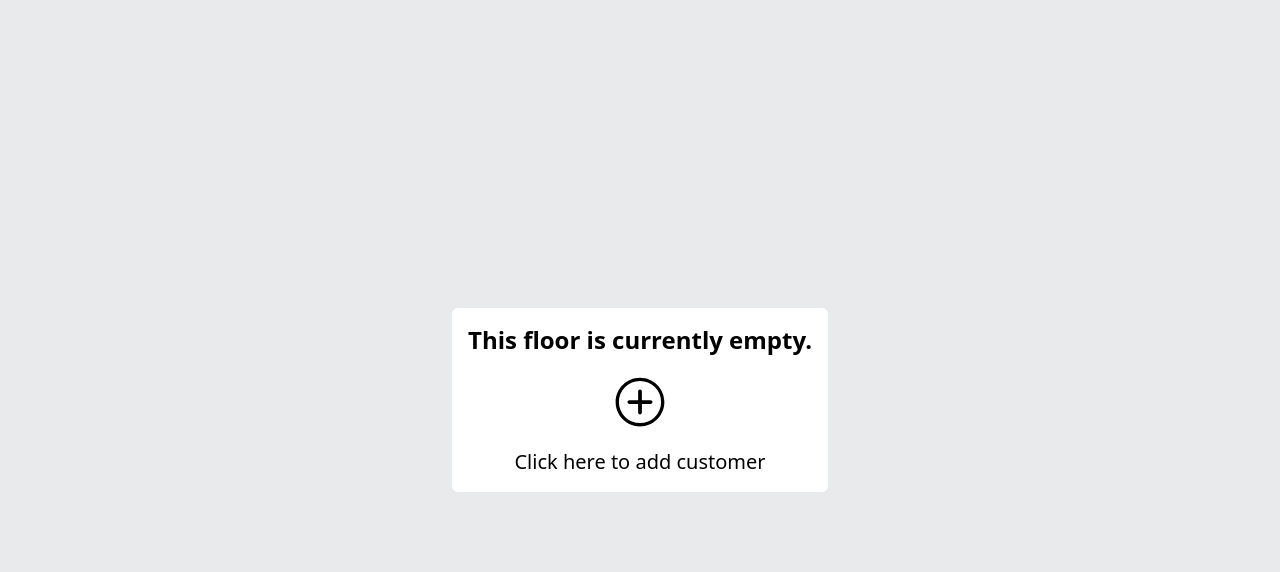
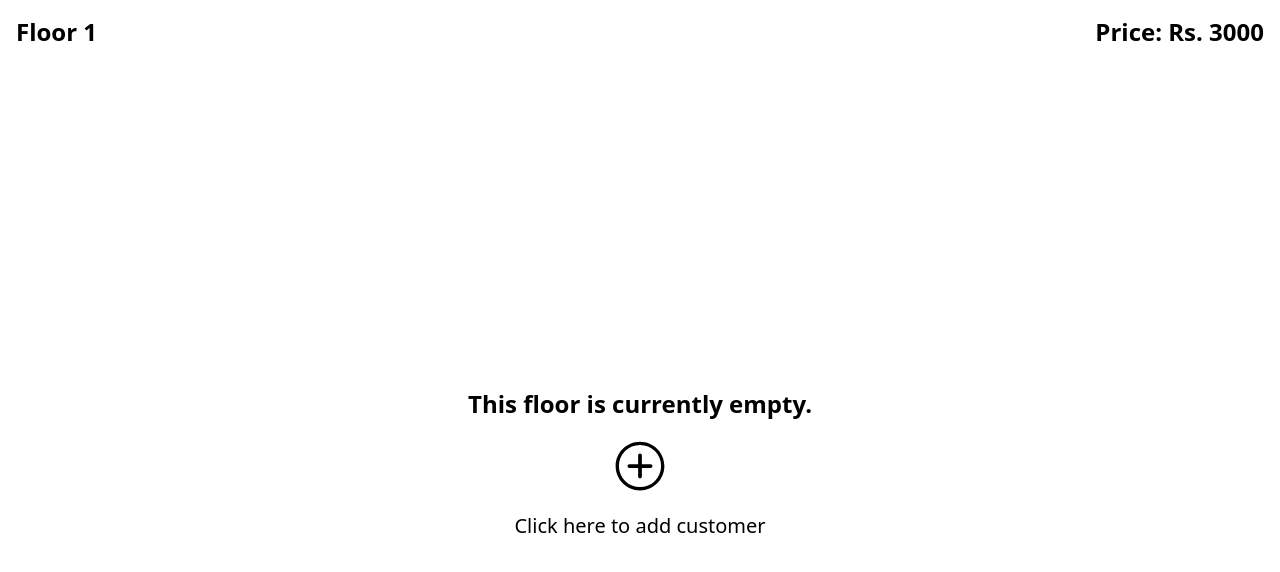
Before and after one commit to asmitashrestha/Rent-Management-System, a React (Vite) app in the folder frontend/: page /test in a window 1280 px wide. Shown: the top 572 px of the page. Built offline with nearby package versions, Linux system fonts and the light colour scheme.

Commit message:
Add Floor page for customer

```diff
--- a/frontend/src/App.tsx
+++ b/frontend/src/App.tsx
@@ -11,6 +11,9 @@ import BillDetails from "./components/BillDetails";
 import Floor from "./components/Floor";
 
 import EmptyFloorCard from "./components/floors/EmptyFloorCard";
+import CustomerComponent from "./components/CustomerComponent";
+import FloorHeader from "./components/floors/FloorHeader";
+import FloorPage from "./components/floors/FloorPage";
 
 const App = () => {
   function handleClick(): void {
@@ -32,7 +35,7 @@ const App = () => {
         <Route path="/floor-details/:id" element={<FloorDetails />} />
         <Route path="/customer-details" element={<CustomerDetails />} />
         <Route path="/bill-details" element={<BillDetails />} />
-        <Route path="/test" element={<EmptyFloorCard />} />
+        <Route path="/test" element={<FloorPage />} />
         <Route
           path="/floor-collection"
           element={<Floor number={1} onClick={handleClick} />}
--- /dev/null
+++ b/frontend/src/components/CustomerComponent.tsx
@@ -0,0 +1,37 @@
+import { FaUserCircle } from "react-icons/fa";
+const CustomerComponent = () => {
+  return (
+    <div className="flex flex-col items-center justify-center bg-white h-screen">
+      <div className="flex flex-col bg-white p-4 rounded-md">
+        <div className="flex flex-col items-center gap-2 my-2">
+          <div className="text-8xl">
+            <FaUserCircle />
+          </div>
+          <p className="font-medium text-2xl">User Name</p>
+          <p className="text-xl">Moved in: </p>
+        </div>
+
+        <div>
+          <p className="font-medium text-lg my-1">Customer Status</p>
+          <div className="flex flex-row gap-2">
+            <div className="border-2 border-black rounded-md text-center px-4 py-2 bg-coffee text-white">
+              <p className="text-lg font-medium ">Bill Amount</p>
+              <p className="font-medium">Rs. 100</p>
+            </div>
+            <div className="border-2 border-black rounded-md text-center px-4 py-2 bg-coffee text-white">
+              <p className="text-lg font-medium">Paid Amount</p>
+              <p className="font-medium">Rs. 100</p>
+            </div>
+          </div>
+        </div>
+
+        <div className="border-2 border-black rounded-md text-center px-4 py-2 my-2 bg-coffee text-white">
+          <p className="text-lg font-medium ">Remaining</p>
+          <p className="font-medium">Rs. 100</p>
+        </div>
+      </div>
+    </div>
+  );
+};
+
+export default CustomerComponent;
--- a/frontend/src/components/floors/EmptyFloorCard.tsx
+++ b/frontend/src/components/floors/EmptyFloorCard.tsx
@@ -2,7 +2,7 @@ import { IoIosAddCircleOutline } from "react-icons/io";
 
 const EmptyFloorCard = () => {
   return (
-    <div className="flex flex-col items-center justify-center h-screen">
+    <div className="flex flex-col items-center justify-center h-screen bg-white">
       <div className="flex flex-col bg-white p-4 rounded-md">
         <p className="font-bold text-2xl">This floor is currently empty.</p>
         <div className="text-6xl text-center self-center my-4 cursor-pointer">
--- /dev/null
+++ b/frontend/src/components/floors/FloorHeader.tsx
@@ -0,0 +1,12 @@
+const FloorHeader = () => {
+  return (
+    <div>
+      <div className="flex flex-row items-center justify-between bg-white p-4">
+        <p className="font-bold text-2xl">Floor 1</p>
+        <p className="font-bold text-2xl">Price: Rs. 3000</p>
+      </div>
+    </div>
+  );
+};
+
+export default FloorHeader;
--- /dev/null
+++ b/frontend/src/components/floors/FloorPage.tsx
@@ -0,0 +1,15 @@
+import CustomerComponent from "../CustomerComponent";
+import EmptyFloorCard from "./EmptyFloorCard";
+import FloorHeader from "./FloorHeader";
+
+const FloorPage = () => {
+  return (
+    <div>
+      <FloorHeader />
+      <EmptyFloorCard />
+      {/* <CustomerComponent /> */}
+    </div>
+  );
+};
+
+export default FloorPage;
--- a/frontend/tailwind.config.js
+++ b/frontend/tailwind.config.js
@@ -9,6 +9,8 @@ export default {
       },
       colors: {
         "primary-bg": "#E4E3EB",
+        "fb-blue": "#0071FF",
+        coffee: "#6F4E37",
       },
     },
   },
```
